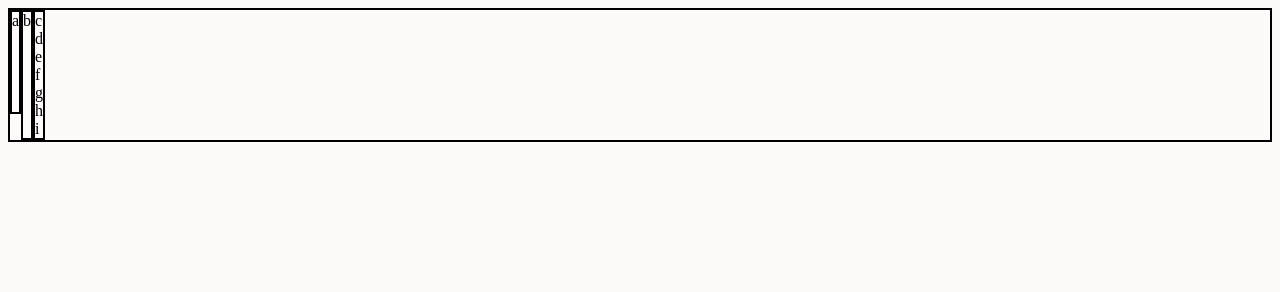
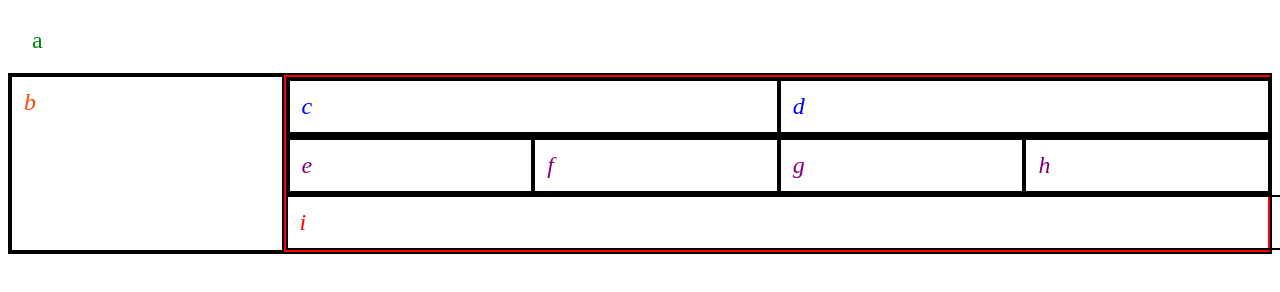
Before and after one commit to LindsayPeltier/Apprenti-301-Lab05a, a plain HTML site: page index.html in a window 1280 px wide. Drawn offline with Linux system fonts and the light colour scheme.

Commit message:
arranging layout

```diff
--- a/css/base.css
+++ b/css/base.css
@@ -1,8 +1,3 @@
-@media (min-width:480px) and (max-width:639px), (min-width: 1024px){
-  .sidebar {
-    display: flex;
-  }
+body{
 
-*{
-  background-color: snow;
 }
--- a/css/layout.css
+++ b/css/layout.css
@@ -1,22 +1,54 @@
-body{
-  border: solid, 2px, black;
+.flex_wrapper{
   display: flex;
+  flex-flow: row wrap;
 }
 
-header{
-  border: solid, 2px, black;
-  max-height: 100px;
-  max-width: 960px;
-}
-
-aside{
-  border: solid, 2px, black;
-  max-height: 600px;
-  max-width: 200px;
+header {
+  padding: .8em 1em;
+  text-align: center;
+  color: green;
+  font-size: 1.5em;
 }
 
 #main{
-  border: solid, 2px, black;
-  max-height: 600px;
-  max-width: 760px;
+  display: flex;
+  flex-direction: row;
+  width: 100%;
+  border: 2px solid black;
 }
+
+#secondary{
+  display: flex;
+  flex-direction: column;
+  width: 80%;
+  border: 2px solid red;
+}
+
+aside {
+  display: flex;
+  width: 20%;
+  color: orangered;
+  border: 2px solid black;
+  font-style: italic;
+  font-size: 1.5em;
+  padding: .5em;
+}
+
+#double {
+  display: flex;
+  width: 100%;
+  flex-direction: row;
+  border: 2px, solid, black;
+}
+
+#quartet {
+  display: flex;
+  width: 100%;
+  flex-direction: row;
+  border: 2px, solid, black;
+}
+
+#single {
+  width: 100%;
+  border: 2px, solid, black;
+}
--- a/css/module.css
+++ b/css/module.css
@@ -0,0 +1,31 @@
+#double > div {
+  display: flex;
+  width: 50%;
+  color: blue;
+  text-align: center;
+  font-style: italic;
+  font-size: 1.5em;
+  padding: .5em;
+  border: 2px, solid, black;
+}
+
+#quartet > div {
+  display: flex;
+  width: 25%;
+  color:purple;
+  text-align: center;
+  font-style: italic;
+  font-size: 1.5em;
+  padding: .5em;
+  border: 2px, solid, black;
+}
+
+#single {
+  display: flex;
+  border: 2px, solid, black;
+  color: red;
+  text-align: center;
+  font-style: italic;
+  font-size: 1.5em;
+  padding: .5em;
+}
--- a/index.html
+++ b/index.html
@@ -11,9 +11,11 @@
   <link rel="stylesheet" type="text/css" href="css/module.css">
 </head>
 <body>
+<div class = "flex_wrapper">
   <header>a</header>
+  <div id = "main">
     <aside>b</aside>
-  <div id = "main">
+    <div id = "secondary">
       <div id = "double">
         <div>c</div>
         <div>d</div>
@@ -26,5 +28,7 @@
       </div>
       <div id="single">i</div>
     </div>
+  </div>
+</div>
 </body>
 </html>
```
Lines whose indentation alone changed are shown as unchanged.
